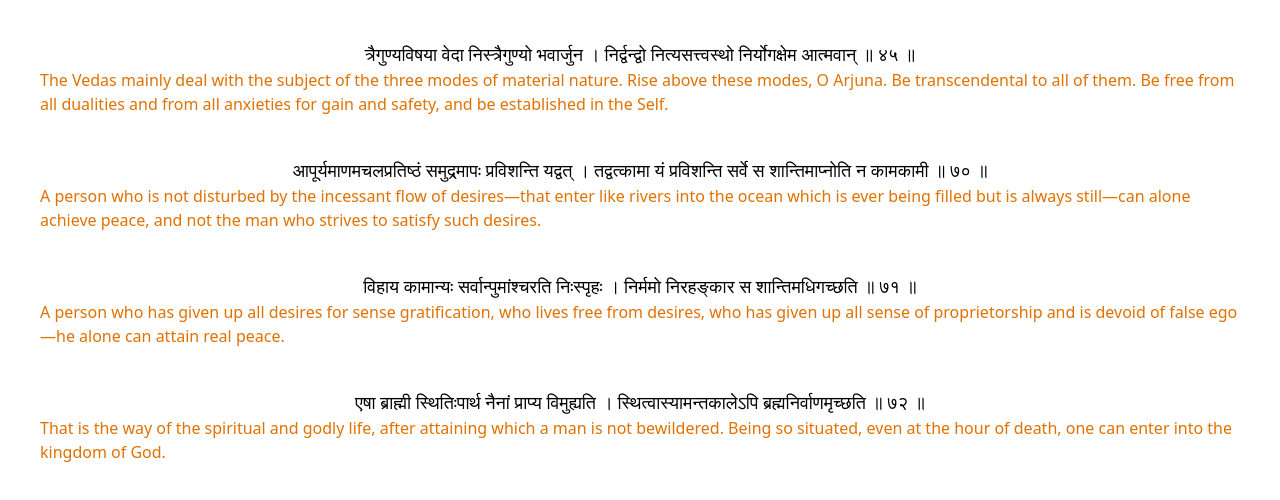
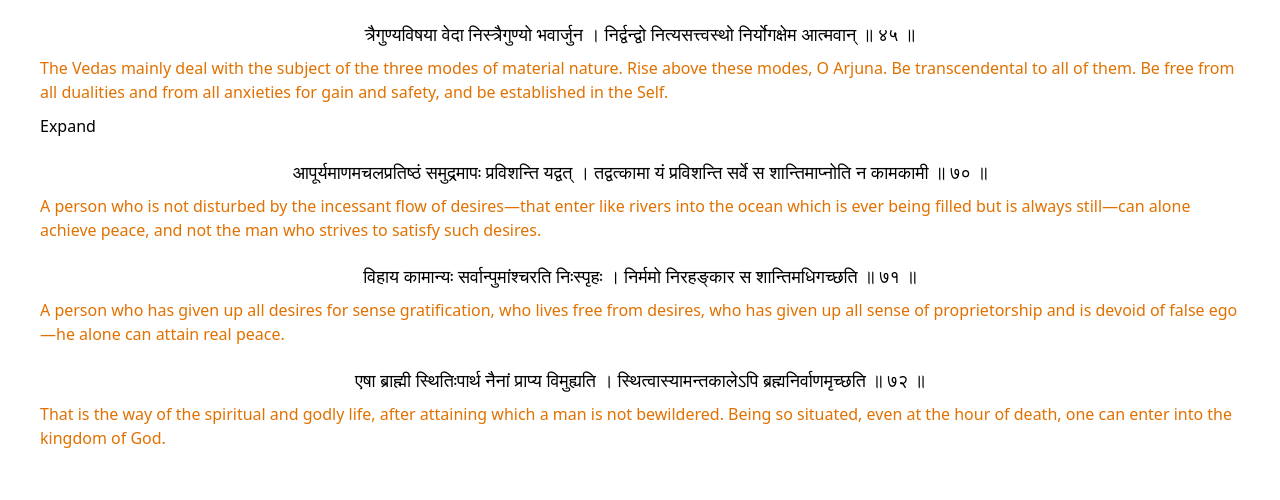
Before and after one commit to gaurahari-dasa/train-bg, a Vue app: page / in a window 1280 px wide. Shown: the top 500 px of the page. Built offline with nearby package versions, Linux system fonts and the light colour scheme.

Commit message:
Expand functionality, Haribol

```diff
--- a/src/App.vue
+++ b/src/App.vue
@@ -1,33 +1,50 @@
 <script setup>
 import { ref } from 'vue';
+
 import SlokaNode from './SlokaNode';
 import Vibhaga from './VibhagaNode';
+import { vibhagas } from './slokas';
 
-var v1 = new SlokaNode();
-v1.devanagari = `तानि सर्वाणि संयम्य युक्त आसीत मत्परः ।
-वशे हि यस्येन्द्रियाणि तस्य प्रज्ञा प्रतिष्ठिता ॥ ६१ ॥
-`
-import { vibhagas } from './slokas';
 const train = ref([]);
+
+function enumerateSlokas(vibhaga, ix) {
+  let sloka = vibhaga.firstSloka;
+  do {
+    if (ix === undefined) {
+      train.value.push(sloka);
+    } else {
+      train.value.splice(++ix, 0, sloka)
+    }
+  } while (sloka = sloka.next);
+}
+
 for (const vibhaga of vibhagas) {
   train.value.push(vibhaga);
-  let sloka = vibhaga.firstSloka;
-  do {
-    train.value.push(sloka);
-  } while (sloka = sloka.next);
+  enumerateSlokas(vibhaga);
+}
+
+function expand(node, ix) {
+  if (!node.branch) {
+    console.warn('Branch missing, Haribol!');
+  }
+  train.value.splice(++ix, 0, node.branch);
+  enumerateSlokas(node.branch, ix);
+  node.expanded = true;
 }
 </script>
 
 <template>
   <main class="px-10">
-    <div class="flex flex-col gap-10">
-      <template v-for="obj in train">
+    <div class="space-y-5">
+      <template v-for="(obj, ix) in train">
         <div v-if="obj instanceof Vibhaga">
           <p>{{ obj.description }}</p>
         </div>
         <div v-else>
           <h3 class="text-lg text-center">{{ obj.devanagari }}</h3>
-          <p class="text-amber-600">{{ obj.translation }}</p>
+          <p class="text-amber-600 mt-2">{{ obj.translation }}</p>
+          <button class="mt-2.5" v-show="obj.branch" @click="expand(obj, ix)">{{ obj.expanded ? 'Collapse' : 'Expand'
+            }}</button>
         </div>
       </template>
     </div>
```
